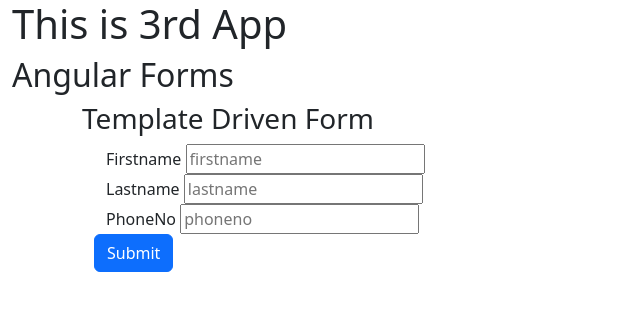
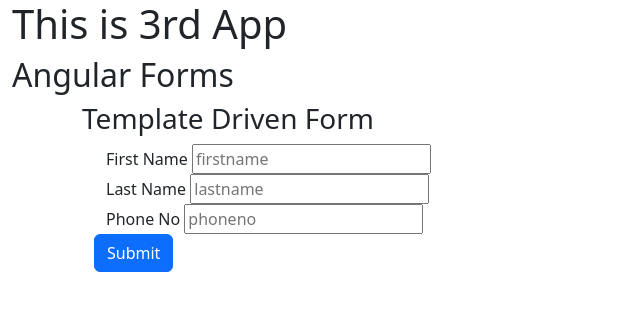
Before and after one commit to mananhiteshkataria/third-app, an Angular app: page / in a window 1280 px wide. Shown: the top 310 px of the page, without its empty margins (0-640 px from the left). Built offline with nearby package versions, Linux system fonts and the light colour scheme.

Commit message:
just using ngmodel

```diff
--- a/src/app/tdfdemo/tdfdemo.component.html
+++ b/src/app/tdfdemo/tdfdemo.component.html
@@ -6,23 +6,23 @@
             <div class="container-fluid">
             <div class="container">
                 <label>
-                    Firstname
+                    First Name
                     <input type ="text" name="first" placeholder="firstname"
-                    [(ngModel)]="first">
+                    ngModel>
                 </label>
             </div>
                 <div class="container">
                     <label>
-                        Lastname
+                        Last Name
                         <input type="text" name="last" placeholder="lastname"
-                        [(ngModel)]="last">
+                        ngModel>
                         </label>
                 </div>
                     <div class="container">
                         <label>
-                            PhoneNo
+                            Phone No
                             <input type="text" name="phone" placeholder="phoneno"
-                            [(ngModel)]="phone">
+                            ngModel>
                         </label>
                     </div>
                 <input type="submit" class="btn btn-primary">
--- a/src/app/tdfdemo/tdfdemo.component.ts
+++ b/src/app/tdfdemo/tdfdemo.component.ts
@@ -6,10 +6,10 @@ import { Component } from '@angular/core';
   styleUrls: ['./tdfdemo.component.css']
 })
 export class TdfdemoComponent {
-  first: string='';
+  /*first: string='';
   last: string='';
   phone : number | string ='';
-
+*/
   handleSubmit(user: any)
   {
     alert('Form is submitted');
```
